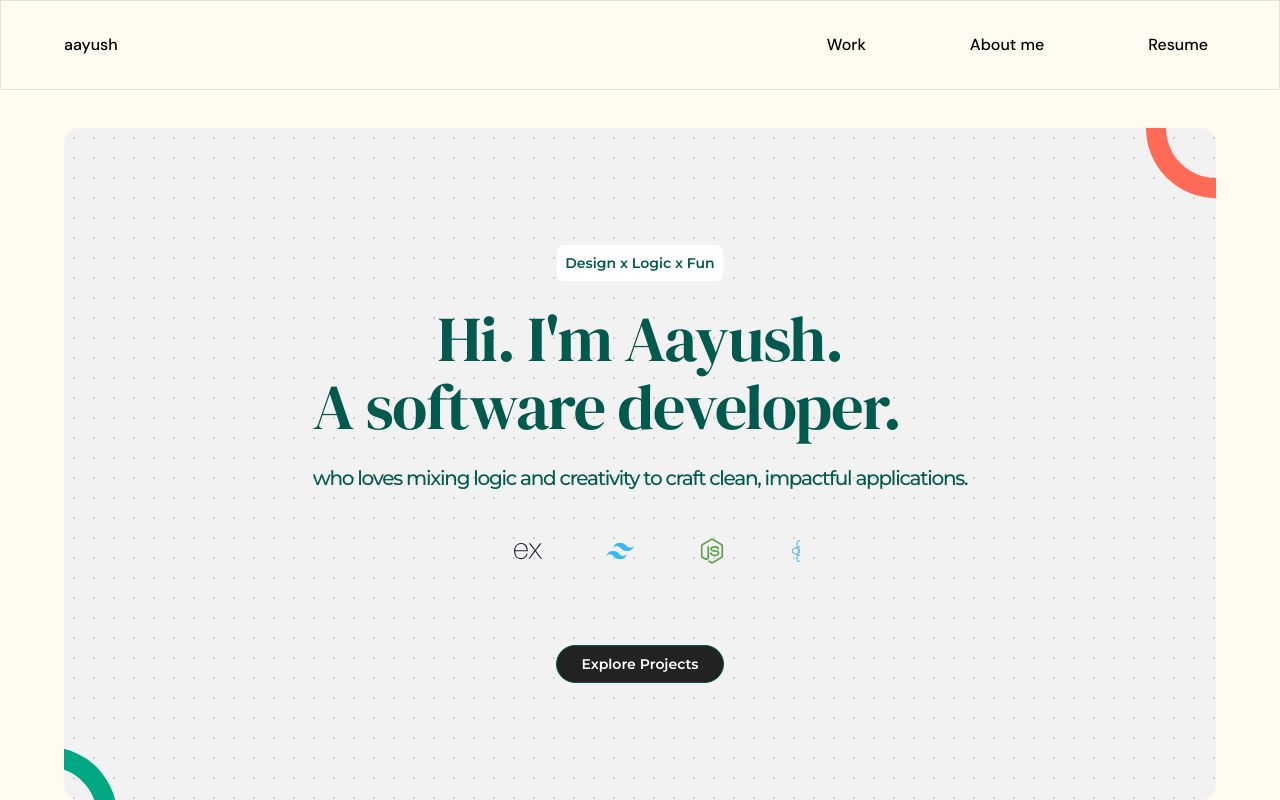
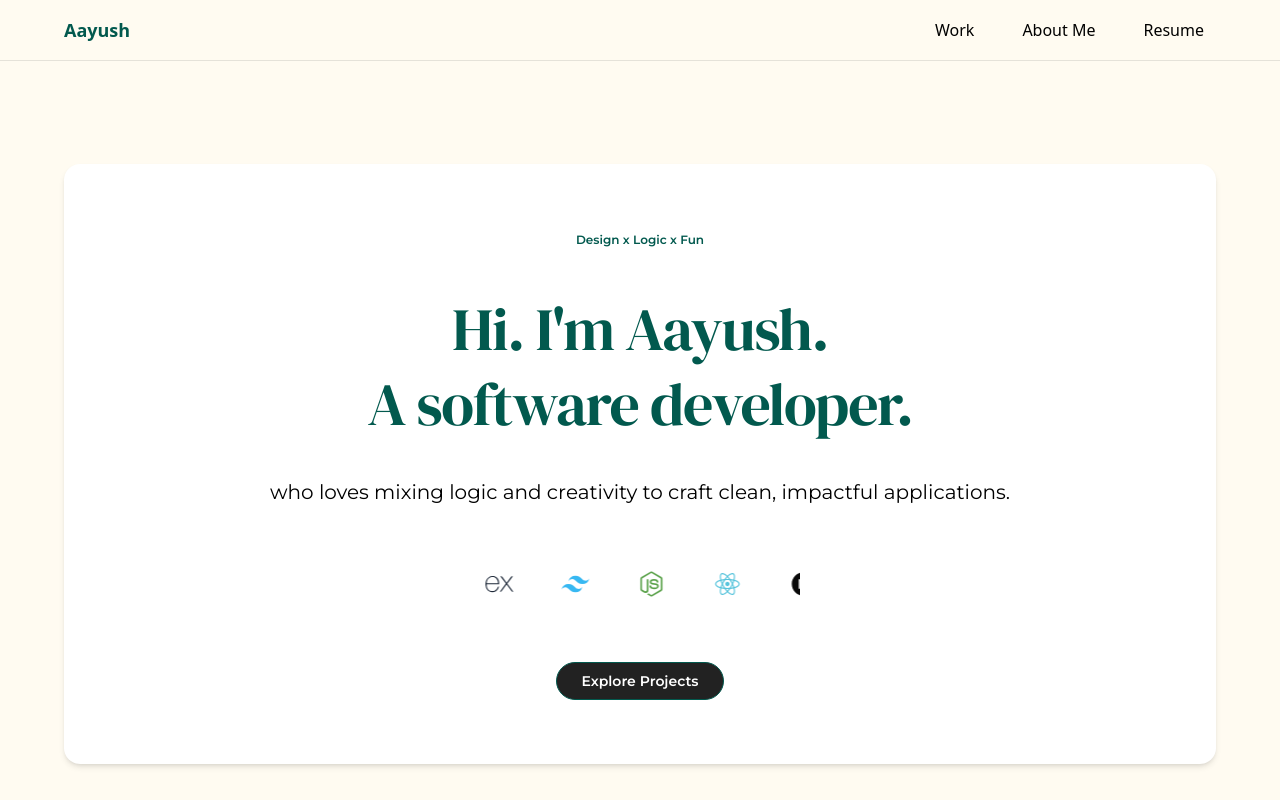
Before and after one commit to Aayush-chalise/portfolio, a React (Vite) app in the folder frontend/myportfolio/: page / in a window 1280 px wide. Built offline with nearby package versions, Linux system fonts and the light colour scheme.

Commit message:
add responsiveness to smaller screens

```diff
--- a/frontend/myportfolio/src/components/Nav.jsx
+++ b/frontend/myportfolio/src/components/Nav.jsx
@@ -1,60 +1,68 @@
-import React from "react";
-import { Link } from "react-router-dom";
-import { useState } from "react";
-import { IoMenuOutline } from "react-icons/io5";
-import { IoCloseOutline } from "react-icons/io5";
+import React, { useState } from "react";
+import { IoMenuOutline, IoCloseOutline } from "react-icons/io5";
 
-const Nav = () => {
-  const [isMenuOpen, setIsMenuOpen] = useState(false);
+const navLinks = [
+  { href: "#", label: "Work" },
+  { href: "#about", label: "About Me" },
+  { href: "Aayush_Chalise.pdf", label: "Resume", external: true },
+];
+
+export default function NavBar() {
+  const [menuOpen, setMenuOpen] = useState(false);
+
   return (
-    <header className="w-full     z-40  px-3 py-7 fixed  border border-black/10 bg-bg-color font-medium">
-      <nav className="flex flex-wrap justify-between items-center     max-w-3xl  xl:max-w-6xl lg:max-w-4xl mx-auto  font-dm-sans">
-        <div>aayush</div>
-        <div className="hidden md:flex">
-          <ul className="flex  gap-22 ">
-            <li className="px-2 py-1 rounded-full hover:bg-[#C1D6C3]">
-              <a href="#">Work</a>
-            </li>
-            <li className="px-2 py-1 rounded-full hover:bg-[#C1D6C3]">
-              <a href="#contacts">About me</a>
-            </li>
-            <li className="px-2 py-1 rounded-full hover:bg-[#C1D6C3]">
-              <a href="Aayush_Chalise.pdf" target="_blank">
-                Resume
+    <header className="fixed top-0 left-0 w-full z-50 bg-bg-color border-b border-black/10 px-4 py-4">
+      <nav className="max-w-6xl mx-auto flex items-center justify-between font-medium">
+        <a className="text-lg font-bold text-theme-green" href="#">
+          Aayush
+        </a>
+        <ul className="hidden md:flex gap-6">
+          {navLinks.map((link) => (
+            <li key={link.label}>
+              <a
+                href={link.href}
+                target={link.external ? "_blank" : undefined}
+                rel={link.external ? "noopener noreferrer" : undefined}
+                className="px-3 py-2 rounded-full hover:bg-[#C1D6C3] transition-colors"
+              >
+                {link.label}
               </a>
             </li>
+          ))}
         </ul>
-        </div>
-        <div className="md:hidden">
-          <button onClick={() => setIsMenuOpen(!isMenuOpen)}>
-            {isMenuOpen ? (
-              <IoCloseOutline size={24} />
+        {/* Mobile Menu Button */}
+        <button
+          className="md:hidden p-2"
+          aria-label={menuOpen ? "Close menu" : "Open menu"}
+          onClick={() => setMenuOpen((open) => !open)}
+        >
+          {menuOpen ? (
+            <IoCloseOutline size={28} />
           ) : (
-              <IoMenuOutline size={24} />
+            <IoMenuOutline size={28} />
           )}
         </button>
-        </div>
       </nav>
-
-      {isMenuOpen && (
-        <div>
-          <ul className="flex flex-col     gap-6 mt-6 ">
-            <li className="px-2 py-1 rounded-full hover:bg-[#C1D6C3]">
-              <a href="#">Work</a>
-            </li>
-            <li className="px-2 py-1 rounded-full hover:bg-[#C1D6C3]">
-              <a href="#contacts">About me</a>
-            </li>
-            <li className="px-2 py-1 rounded-full hover:bg-[#C1D6C3]">
-              <a href="Aayush_Chalise.pdf" target="_blank">
-                Resume
+      {/* Mobile Menu */}
+      {menuOpen && (
+        <div className="md:hidden fixed inset-0 z-40 bg-bg-color/95 pt-20">
+          <ul className="flex flex-col items-center gap-8">
+            {navLinks.map((link) => (
+              <li key={link.label}>
+                <a
+                  href={link.href}
+                  target={link.external ? "_blank" : undefined}
+                  rel={link.external ? "noopener noreferrer" : undefined}
+                  onClick={() => setMenuOpen(false)}
+                  className="px-6 py-3 rounded-full hover:bg-[#C1D6C3] text-lg"
+                >
+                  {link.label}
                 </a>
               </li>
+            ))}
           </ul>
         </div>
       )}
     </header>
   );
-};
-
-export default Nav;
+}
--- a/frontend/myportfolio/src/sections/LandingPage.jsx
+++ b/frontend/myportfolio/src/sections/LandingPage.jsx
@@ -1,94 +1,82 @@
+import React from "react";
 import Marquee from "react-fast-marquee";
-import { RiReactjsFill } from "react-icons/ri";
-import { RiJavascriptFill } from "react-icons/ri";
+import {
+  RiReactjsFill,
+  RiJavascriptFill,
+  RiTailwindCssFill,
+  RiNodejsFill,
+  RiNextjsFill,
+} from "react-icons/ri";
 import { SiExpress } from "react-icons/si";
-import { RiTailwindCssFill } from "react-icons/ri";
-import { RiNodejsFill } from "react-icons/ri";
-import { RiNextjsFill } from "react-icons/ri";
 
-const LandingPage = () => {
+export default function LandingPage() {
   return (
-    <main className="min-h-screen bg-bg-color w-full flex justify-center gap-10 xl:pt-32">
-      <div className="xl:w-6xl dots-bg  relative bg-[rgb(242,242,242)] rounded-2xl overflow-hidden flex items-center justify-center">
-        {/* THIS is now the arc container */}
-
-        {/* Orange arc */}
-        <div className="arc arc-orange absolute top-0 right-0 origin-top-right rotate-[180deg]" />
-
-        {/* Green arc */}
-        <div className="arc arc-green absolute bottom-0 left-0 origin-bottom-left rotate-[180deg]" />
-
-        <div className="px-2   flex flex-col justify-center items-center">
-          <span className="bg-white  font-montserrat p-2 rounded-md mb-6 text-theme-green font-semibold text-sm hidden xl:block ">
+    <main className="min-h-screen bg-bg-color flex items-center justify-center pt-32 px-4">
+      <section className="w-full max-w-3xl md:max-w-4xl xl:max-w-6xl bg-white rounded-2xl shadow-md relative flex flex-col items-center gap-6 overflow-hidden px-4 py-10 md:py-16">
+        {/* Arc backgrounds can be styled with absolute positioning or SVG */}
+        {/* Example text / hero */}
+        <span className="font-montserrat font-semibold text-theme-green text-xs bg-white rounded-md px-3 py-1 mb-4 hidden md:block">
           Design x Logic x Fun
         </span>
-
-          <div
-            className="
-
-             font-dm-serif
-             text-theme-green
-             text-[clamp(4rem,5vw,7rem)]
-             leading-[1.05]
-             tracking-[-0.02em]
-              font-medium
-             px-4      "
-          >
-            <h2 className="">
-              <span className="flex justify-center items-center">
+        <h1 className="font-dm-serif text-theme-green text-3xl sm:text-4xl md:text-5xl xl:text-6xl font-medium text-center leading-tight tracking-tight">
           Hi. I'm Aayush.
-              </span>
-              A software developer.
-            </h2>
-            <div className="font-montserrat text-[20px] mt-7   flex justify-center items-center">
-              <p>
+          <br />
+          <span className="text-theme-green">A software developer.</span>
+        </h1>
+        <p className="font-montserrat text-base sm:text-lg md:text-xl text-center mt-3">
           who loves mixing logic and creativity to craft clean, impactful
           applications.
         </p>
-            </div>
-          </div>
-          <div className="  w-80 mt-12   mx-auto  ">
-            <Marquee gradient={false} speed={50}>
-              <span className="mx-8 flex items-center gap-2">
-                <RiReactjsFill size={28} className="text-[#58C4DC]" />
+        {/* Marquee Icons */}
+        <div className="w-full max-w-xs mx-auto mt-10">
+          <Marquee gradient={false} speed={45}>
+            <span className="mx-6 flex items-center">
+              <RiReactjsFill
+                size={28}
+                className="text-[#58C4DC]"
+                title="React"
+              />
             </span>
-              <span className="mx-8 flex items-center gap-2">
-                <RiNextjsFill size={28} className="text-[#080808]" />
+            <span className="mx-6 flex items-center">
+              <RiNextjsFill
+                size={28}
+                className="text-[#080808]"
+                title="Next.js"
+              />
             </span>
-              <span className="mx-8 flex items-center gap-2">
-                <RiJavascriptFill size={28} className="text-[#F7E024]" />
+            <span className="mx-6 flex items-center">
+              <RiJavascriptFill
+                size={28}
+                className="text-[#F7E024]"
+                title="JavaScript"
+              />
             </span>
-              <span className="mx-8 flex items-center gap-2">
-                <SiExpress size={28} className="text-gray-800" />
+            <span className="mx-6 flex items-center">
+              <SiExpress size={28} className="text-gray-800" title="Express" />
             </span>
-              <span className="mx-8 flex items-center gap-2">
-                <RiTailwindCssFill size={28} className="text-[#37B8F2]" />
+            <span className="mx-6 flex items-center">
+              <RiTailwindCssFill
+                size={28}
+                className="text-[#37B8F2]"
+                title="TailwindCSS"
+              />
             </span>
-              <span className="mx-8 flex items-center gap-2">
-                <RiNodejsFill size={28} className="text-[#59A149]" />
+            <span className="mx-6 flex items-center">
+              <RiNodejsFill
+                size={28}
+                className="text-[#59A149]"
+                title="Node.js"
+              />
             </span>
           </Marquee>
         </div>
-          {/* <div className="flex gap-4 p-3 text-theme-green font-dm-sans text-sm mt-7">
-            <p className="border border-theme-green rounded-md px-2 py-0.5">
-              FRONTEND
-            </p>
-            <p className="border border-theme-green rounded-md px-2 py-0.5">
-              BACKEND
-            </p>
-            <p className="border border-theme-green rounded-md px-2 py-0.5">
-              BACKEND
-            </p>
-          </div> */}
-          <div>
-            <button className="border font-montserrat  hover:bg-[#4C6763] border-theme-green  px-6 py-2 rounded-full font-semibold text-sm bg-[#222222] text-white mt-20">
+        {/* Explore Projects Button */}
+        <div className="mt-10">
+          <button className="border border-theme-green font-montserrat bg-[#222222] text-white px-6 py-2 rounded-full hover:bg-[#4C6763] transition-colors font-semibold text-sm">
             Explore Projects
           </button>
         </div>
-        </div>
-      </div>
+      </section>
     </main>
   );
-};
-
-export default LandingPage;
+}
```
Lines whose indentation alone changed are shown as unchanged.
